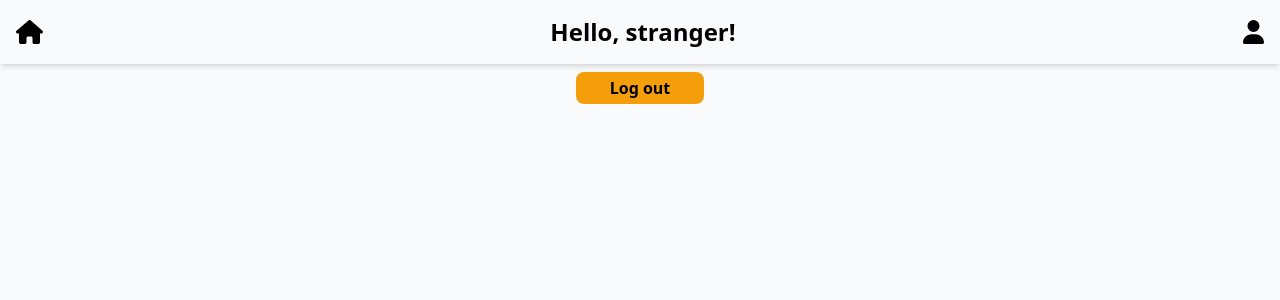
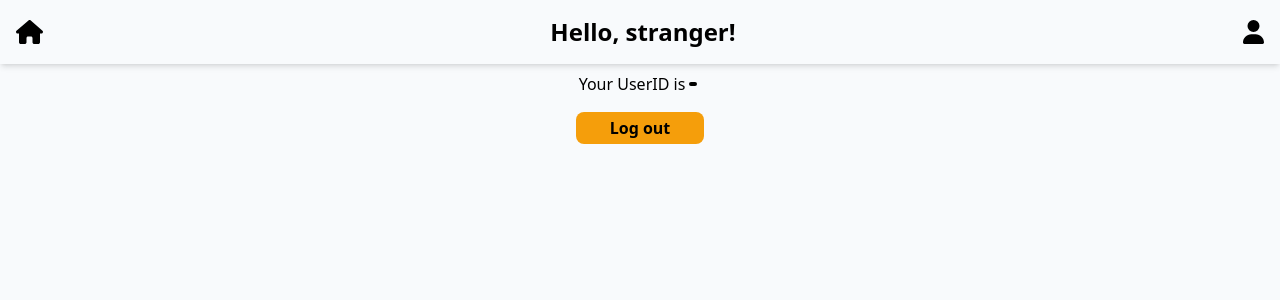
Before and after one commit to Will-Crain/wcrain.dev, a React (Create React App) app: page /profile in a window 1280 px wide. Shown: the top 300 px of the page. Built offline with nearby package versions, Linux system fonts and the light colour scheme.

Commit message:
Moved decodeToken to standalone file

```diff
--- /dev/null
+++ b/src/decodeToken.js
@@ -0,0 +1,14 @@
+let decodeToken = (token) => {
+  if (!token) return [false, {}]
+
+  let base64Payload = token.split('.')[1]
+  if (!base64Payload) return [false, {}]
+
+  let base64 = base64Payload.replace(/-/g, '+').replace(/_/g, '/')
+  let payload = decodeURIComponent(atob(base64).split('').map(c => '%' + ('00' + c.charCodeAt(0).toString(16)).slice(-2)).join(''))
+  if (!payload) return [false, {}]
+
+  return [true, JSON.parse(payload)]
+}
+
+export default decodeToken
--- a/src/routes/Profile/index.jsx
+++ b/src/routes/Profile/index.jsx
@@ -1,11 +1,16 @@
 import React, { useState, useContext } from 'react'
 import { Navigate } from 'react-router-dom'
 
+import decodeToken from '../../decodeToken.js'
 import { LoginContext } from '../../App'
+
 
 const Profile = () => {
   let [loggedOut, setLoggedOut] = useState(false)
-  let [, setContext] = useContext(LoginContext)
+  let [context, setContext] = useContext(LoginContext)
+
+  let [hasValidToken, decodedToken] = decodeToken(context)
+  console.log(decodedToken)
 
   let handleLogout = () => {
     window.localStorage.removeItem('token')
@@ -14,6 +19,10 @@ const Profile = () => {
   }
   return (
     <>
+      <div className='w-auto py-2 flex flex-row content-center items-center'>
+        <p className=''>Your UserID is </p>
+        <p className='mx-1 px-[2px] text-center font-light p-1px border-2 border-black rounded-lg'>{decodedToken.id}</p>
+      </div>
       <button onClick={handleLogout} className='rounded-lg w-32 h-8 bg-amber-500 text-black font-bold m-2 p-2 flex flex-col items-center justify-center'>Log out</button>
       {loggedOut && <Navigate to='/login' />}
     </>
--- a/src/routes/Root/index.jsx
+++ b/src/routes/Root/index.jsx
@@ -7,18 +7,7 @@ import { FontAwesomeIcon } from '@fortawesome/react-fontawesome'
 import { faHouse } from '@fortawesome/free-solid-svg-icons'
 import { faUser } from '@fortawesome/free-solid-svg-icons'
 
-let decodeToken = (token) => {
-	if (!token) return [false, {}]
-
-	let base64Payload = token.split('.')[1]
-	if (!base64Payload) return [false, {}]
-
-	let base64 = base64Payload.replace(/-/g, '+').replace(/_/g, '/')
-	let payload = decodeURIComponent(atob(base64).split('').map(c => '%' + ('00' + c.charCodeAt(0).toString(16)).slice(-2)).join(''))
-	if (!payload) return [false, {}]
-
-	return [true, JSON.parse(payload)]
-}
+import decodeToken from '../../decodeToken.js'
 
 const RootRoute = () => {
 	const { pathname: pathName } = useLocation()
```
